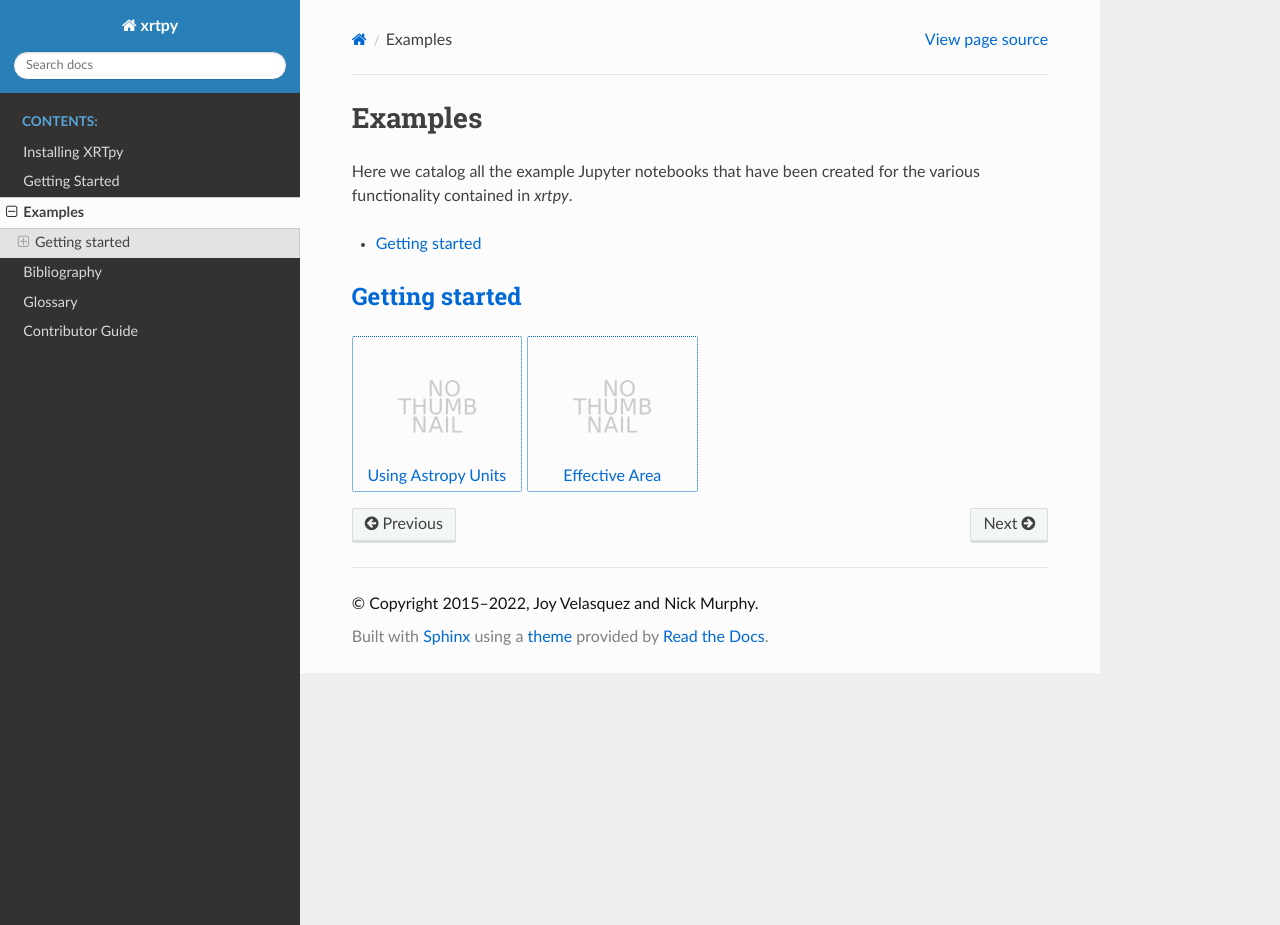
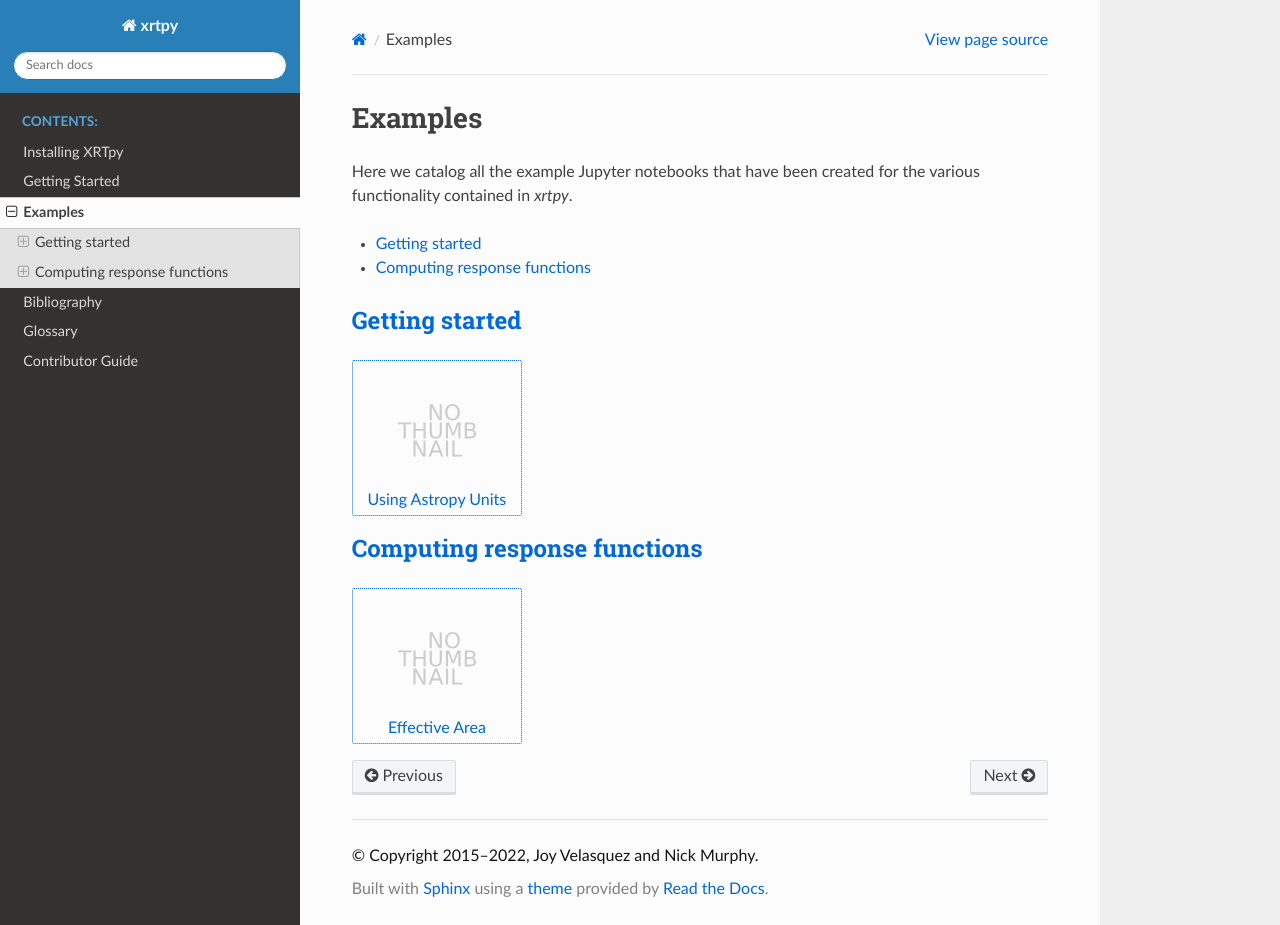
Before and after one commit to HinodeXRT/xrtpy, a Sphinx documentation site: the page built from docs/examples.rst, in a window 1280 px wide and 925 px high. Built offline with Sphinx 7.4.7 and the Read the Docs theme 2.0.0, drawn with Linux system fonts in a browser that asks for light colours.

Commit message:
Adding new computing section.

```diff
--- a/docs/examples.rst
+++ b/docs/examples.rst
@@ -14,4 +14,11 @@ Getting started
   :glob:
 
   notebooks/getting_started/*
-  notebooks/*
+
+Computing response functions
+----------------------------
+
+.. nbgallery::
+  :glob:
+
+  notebooks/computing_functions/*
```
